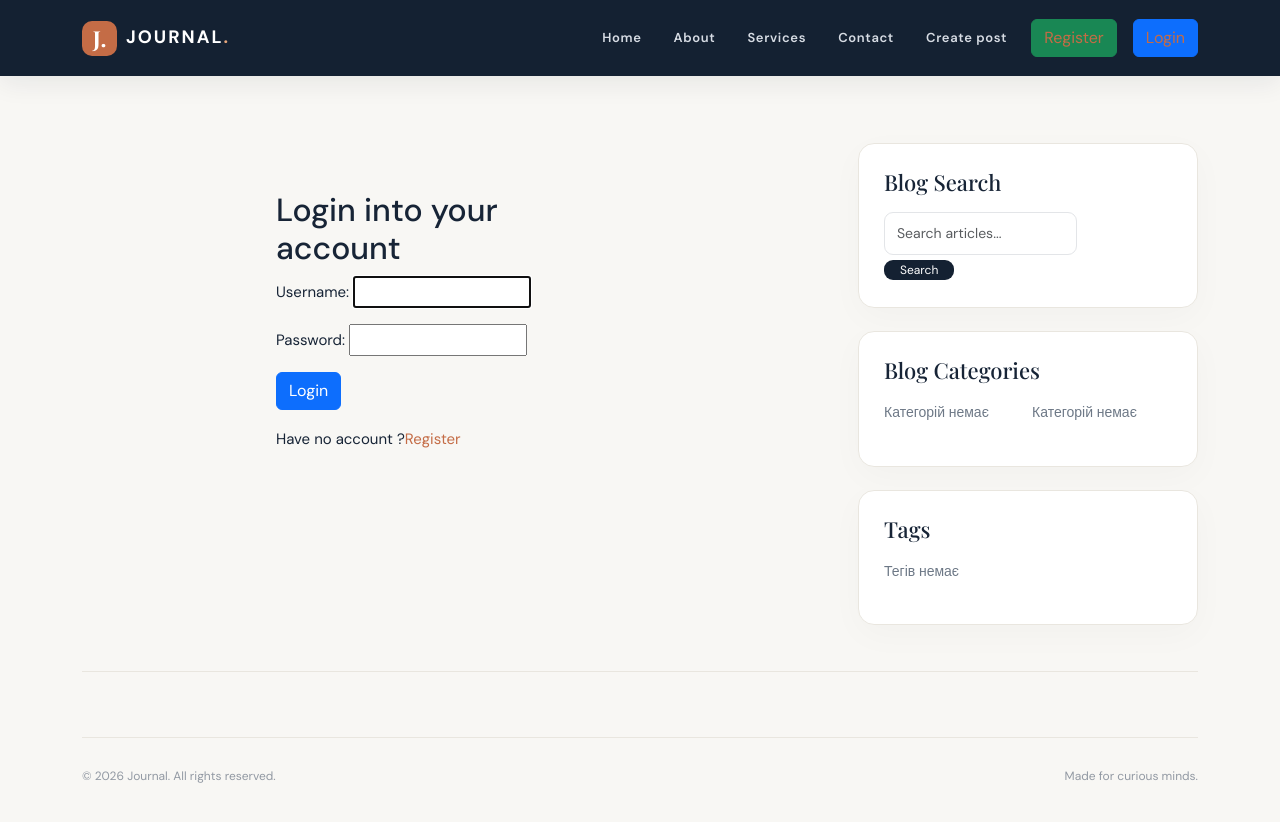
After one commit to eugene2094/django_blog_62, a Django app: page /login/ in a window 1280 px wide. The commit adds this page. Run offline with Django 5.2, Linux system fonts and the light colour scheme; some web fonts are replaced.

Commit message:
login logout working

```diff
--- a/website/blog/models.py
+++ b/website/blog/models.py
@@ -30,7 +30,7 @@ class Post(models.Model):
     user = models.ForeignKey(User, on_delete=models.CASCADE, verbose_name='Автор')
     tags = models.ManyToManyField(Tag, blank=True)
     slug = models.SlugField(max_length=200,unique=True,blank=True)
-    image = models.ImageField(upload_to='posts/', blank=True,verbose_name='Обкладинка')
+    image = models.ImageField(upload_to='posts/',verbose_name='Обкладинка')
 
     def save(self, *args, **kwargs):
         if not self.slug:
--- a/website/blog/urls.py
+++ b/website/blog/urls.py
@@ -11,6 +11,6 @@ urlpatterns = [
     path('posts/create/', views.post_create, name='post_create'),
     path('posts/update/<int:id>', views.post_update, name='post_update'),
     path('register/', views.register, name='register'),
-    # path('login/', views.login, name='login'),
+    path('login/', auth_views.LoginView.as_view(template_name='login.html'), name='login'),
     path('logout/', auth_views.LogoutView.as_view(), name='logout'),
 ]
--- a/website/blog/views.py
+++ b/website/blog/views.py
@@ -1,4 +1,5 @@
 from django.contrib.auth import login
+from django.contrib.auth.decorators import login_required
 from django.shortcuts import render, redirect
 from django.shortcuts import get_object_or_404
 
@@ -44,12 +45,13 @@ def contact(request):
     context = {}
     return render(request, 'blog/contact.html', context)
 
-
+@login_required
 def post_create(request):
     if request.method == 'POST':
         form = PostForm(request.POST, request.FILES)
 
         if form.is_valid():
+
             post = form.save(commit=False)
             post.user = request.user
             post.save()
@@ -60,7 +62,7 @@ def post_create(request):
 
     return render(request, 'blog/post_create.html', {'form': form})
 
-
+@login_required
 def post_update(request, id):
     post = get_object_or_404(Post, id=id, user=request.user)
     if request.method == 'POST':
--- a/website/templates/blog/navbar.html
+++ b/website/templates/blog/navbar.html
@@ -19,7 +19,8 @@
                        <button class="btn btn-danger" type="submit">Logout</button>
                    </form>
                 {% else %}
-                <button class="btn btn-primary"><a href="{% url 'blog:register' %}">Register</a></button>
+                <button class="btn btn-success"><a href="{% url 'blog:register' %}">Register</a></button>
+                 <button class="btn btn-primary"><a href="{% url 'blog:login' %}">Login</a></button>
                 {% endif %}
             </ul>
         </div>
--- /dev/null
+++ b/website/templates/login.html
@@ -0,0 +1,17 @@
+{% extends 'base.html' %}
+{% block content %}
+<div class="container mt-5">
+    <div class="row justify-content-center">
+        <div class="col-md-6">
+            <h2>Login into your account</h2>
+            <form method="POST">
+                {% csrf_token %}
+                {{ form.as_p }}
+                <button type="submit" class="btn btn-primary">Login</button>
+            </form>
+
+            <p class="mt-3">Have no account ?<a href="{% url 'blog:register' %}">Register</a></p>
+        </div>
+    </div>
+</div>
+{% endblock %}
--- a/website/website/settings.py
+++ b/website/website/settings.py
@@ -133,3 +133,7 @@ MAILERS = {
 
 MEDIA_URL = '/media/'
 MEDIA_ROOT = os.path.join(BASE_DIR, 'media')
+
+LOGIN_URL = '/login/'
+LOGIN_REDIRECT_URL = '/'
+LOGOUT_REDIRECT_URL = '/'
```
Also changed, not shown: website/db.sqlite3.
